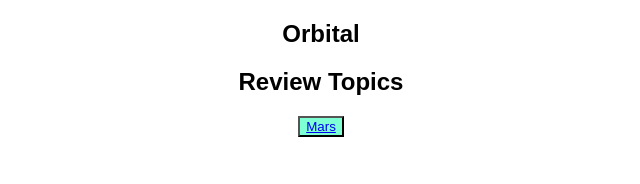
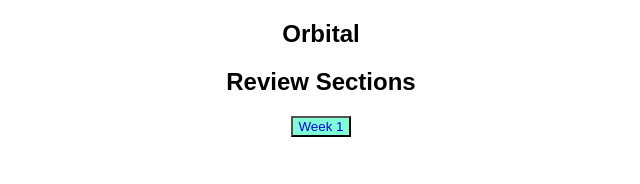
Before and after one commit to kmiller9393/orbital, a React (Create React App) app: page /review in a window 1280 px wide. Shown: the top 184 px of the page, without its empty margins (319-959 px from the left). Built offline with nearby package versions, Linux system fonts and the light colour scheme; no server answers.

Commit message:
Change api fetch from rover API to hubble glossary API

```diff
--- a/src/containers/Review/Review.js
+++ b/src/containers/Review/Review.js
@@ -2,26 +2,25 @@ import React, { Component } from 'react';
 import { connect } from 'react-redux';
 import { NavLink, withRouter } from 'react-router-dom';
 import { populatePage } from '../../actions';
-import key from '../../apiKey';
 import './Review.css';
 
 class Review extends Component {
   setReviewInfo = async () => {
     const response = await fetch(
-      `https://api.nasa.gov/mars-photos/api/v1/rovers?api_key=${key}`
+      'http://hubblesite.org/api/v3/glossary?page=all'
     );
-    const result = await response.json();
-    this.props.getSpaceData(result);
+    const fetchedFacts = await response.json();
+    this.props.getSpaceData(fetchedFacts);
   };
 
   render() {
     return (
       <div>
         <h2>Orbital</h2>
-        <h2>Review Topics</h2>
+        <h2>Review Sections</h2>
         <button className="review-button" onClick={this.setReviewInfo}>
-          <NavLink className="mars-link" to="/mars-review">
-            Mars
+          <NavLink className="review-link" to="/one-review">
+            Week 1
           </NavLink>
         </button>
       </div>
@@ -30,7 +29,7 @@ class Review extends Component {
 }
 
 export const mapDispatchToProps = dispatch => ({
-  getSpaceData: loadingData => dispatch(populatePage(loadingData))
+  getSpaceData: glossary => dispatch(populatePage(glossary))
 });
 
 export default withRouter(
```
